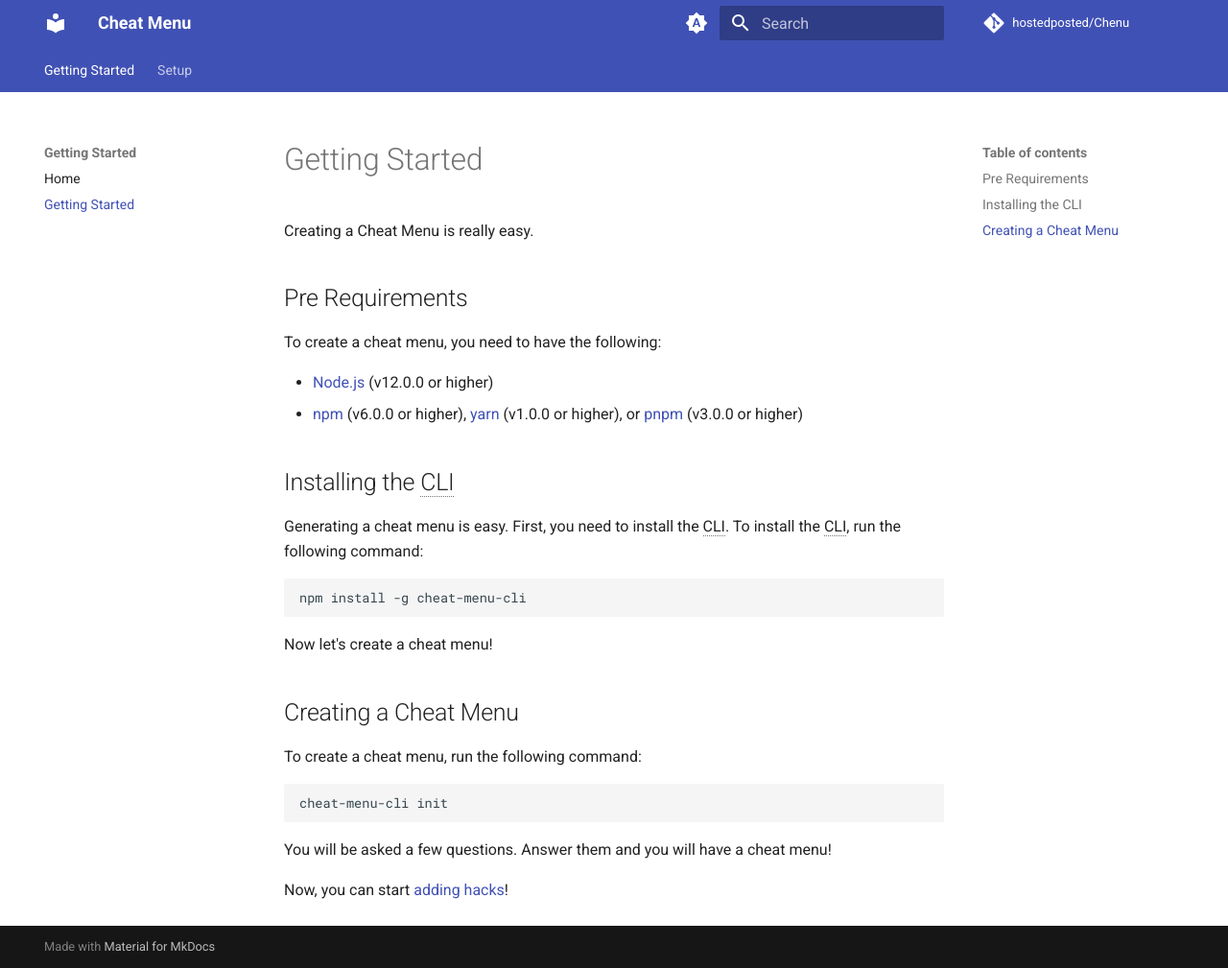
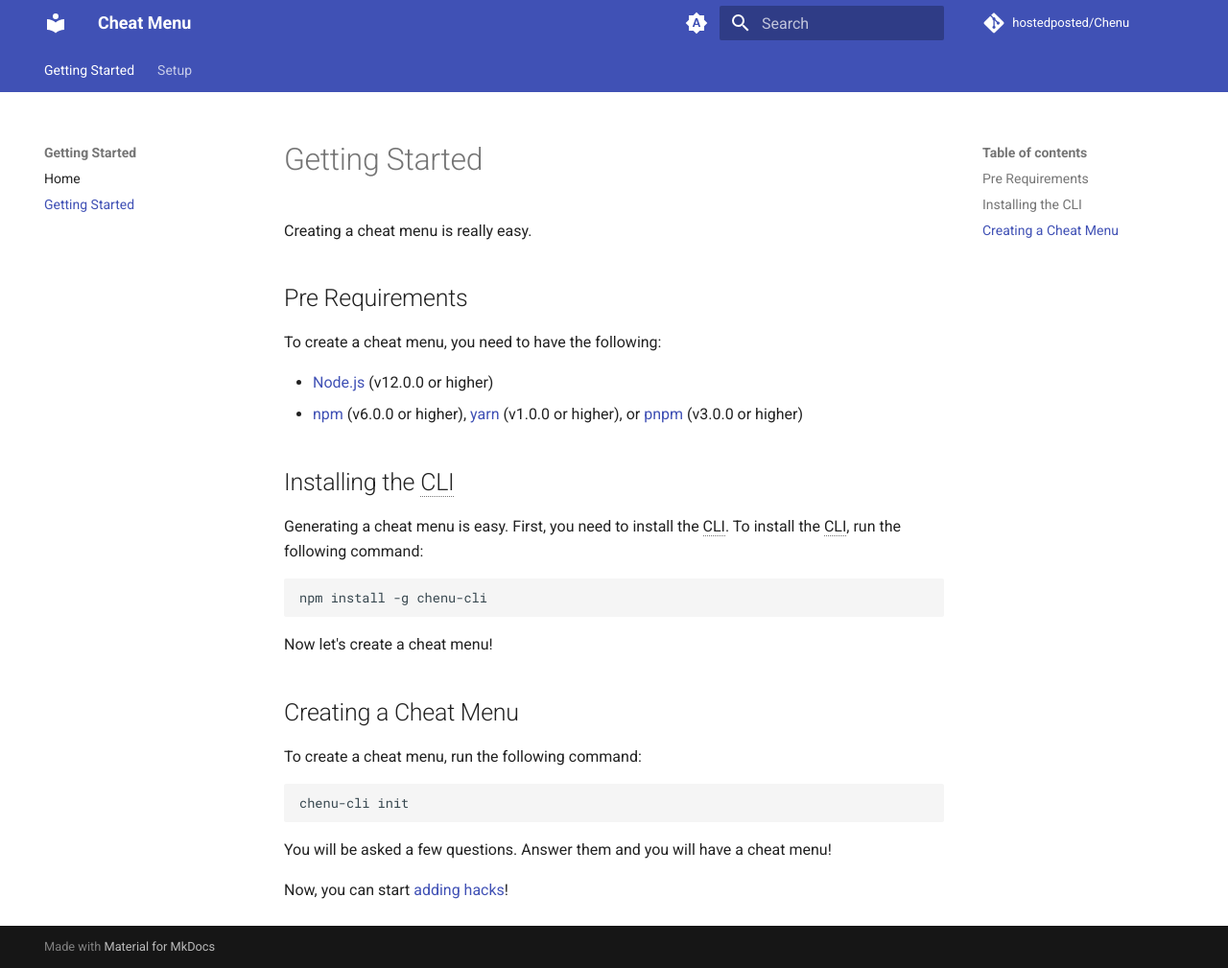
Before and after one commit to hostedposted/Chenu, an MkDocs documentation site: the page built from docs/getting-started.md, in a window 1280 px wide and 1009 px high. Shown: the whole window at 96% size. Built offline with MkDocs 1.6.1 and Material for MkDocs 9.7.7, drawn with Linux system fonts in a browser that asks for light colours; comment, search, counter and statistics services are not loaded; the version menu is left out.

Commit message:
Fix some docs

````diff
--- a/docs/getting-started.md
+++ b/docs/getting-started.md
@@ -1,6 +1,6 @@
 # Getting Started
 
-Creating a Cheat Menu is really easy.
+Creating a cheat menu is really easy.
 
 ## Pre Requirements
 
@@ -14,7 +14,7 @@ To create a cheat menu, you need to have the following:
 Generating a cheat menu is easy. First, you need to install the CLI. To install the CLI, run the following command:
 
 ```bash
-npm install -g cheat-menu-cli
+npm install -g chenu-cli
 ```
 
 Now let's create a cheat menu!
@@ -24,7 +24,7 @@ Now let's create a cheat menu!
 To create a cheat menu, run the following command:
 
 ```bash
-cheat-menu-cli init
+chenu-cli init
 ```
 
 You will be asked a few questions. Answer them and you will have a cheat menu!
````
Also changed, not shown: docs/index.md (+1 -1 lines), docs/setup/adding-hacks.md (+2 -2 lines).
